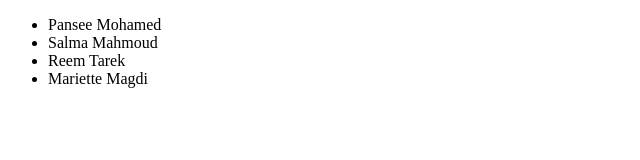
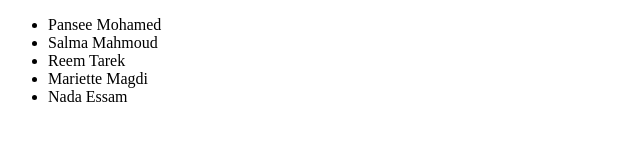
Before and after one commit to PanseeBadry/lab1_VersionControl, a plain HTML site: page index.html in a window 1280 px wide. Shown: the whole page, without its empty margins (0-640 px from the left). Drawn offline with Linux system fonts and the light colour scheme.

Commit message:
add NADA

```diff
--- a/index.html
+++ b/index.html
@@ -11,6 +11,7 @@
       <li>Salma Mahmoud</li>
       <li>Reem Tarek</li>
       <li>Mariette Magdi</li>
+      <li>Nada Essam</li>
     </ul>
   </body>
 </html>
```
